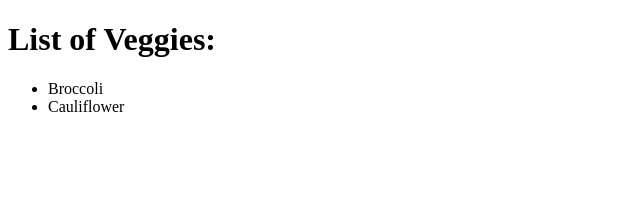
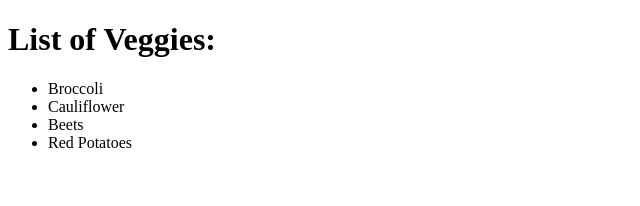
Before and after one commit to monalisa408/veggie-list, an Angular app in the folder veggie-list/: page / in a window 1280 px wide. Shown: the top 206 px of the page, without its empty margins (0-640 px from the left). Built offline with nearby package versions, Linux system fonts and the light colour scheme.

Commit message:
added two nice red vegetables

```diff
--- a/veggie-list/src/app/app.component.html
+++ b/veggie-list/src/app/app.component.html
@@ -2,4 +2,6 @@
 <ul>
   <li>Broccoli</li>
   <li>Cauliflower</li>
+  <li>Beets</li>
+  <li>Red Potatoes</li>
 </ul>
```
